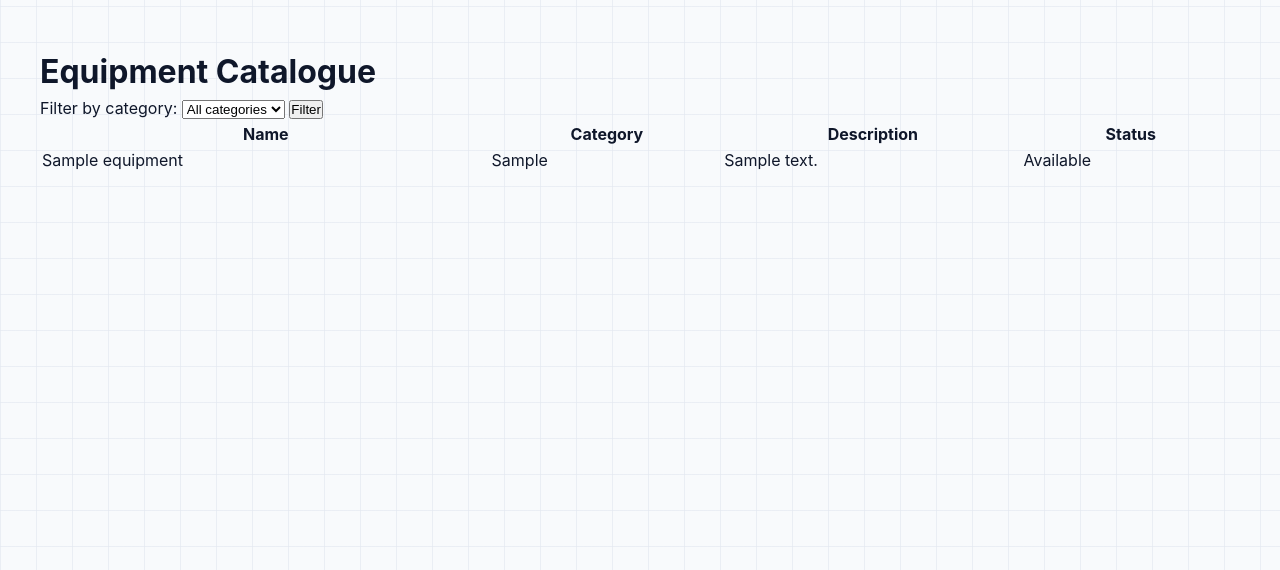
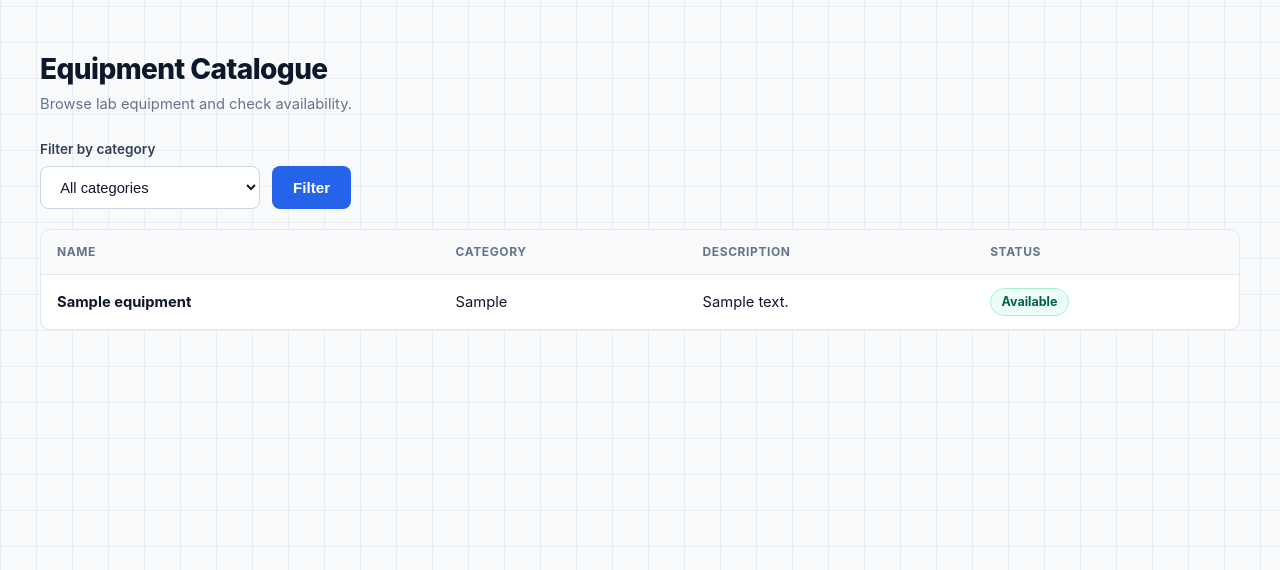
Before and after one commit to ashan2k02/lab-equipment-booking-system, a Flask app: page /equipment/ in a window 1280 px wide. Shown: the part 66-636 px from the top of the page. Run offline with Flask 3, Linux system fonts and the light colour scheme; a user stored in the database is signed in; tables that the repository leaves empty hold one stand-in row (values such as "Sample post").

Commit message:
Restyle equipment list and form pages

```diff
--- a/app/templates/equipment/list.html
+++ b/app/templates/equipment/list.html
@@ -1,24 +1,32 @@
 {% extends "base.html" %}
+{% block title %}Equipment Catalogue{% endblock %}
 {% block content %}
-<h1>Equipment Catalogue</h1>
+<div class="page-header">
+  <div>
+    <h1 class="page-title">Equipment Catalogue</h1>
+    <p class="page-subtitle">Browse lab equipment and check availability.</p>
+  </div>
+  {% if current_user.is_staff %}
+  <a class="btn btn-primary" href="{{ url_for('equipment.add_equipment') }}">+ Add equipment</a>
+  {% endif %}
+</div>
 
-<form method="get" action="{{ url_for('equipment.list_equipment') }}">
-  <label for="category">Filter by category:</label>
-  <select name="category" id="category">
+<form method="get" action="{{ url_for('equipment.list_equipment') }}" class="filter-bar">
+  <div class="form-group">
+    <label class="form-label" for="category">Filter by category</label>
+    <select class="form-control" name="category" id="category">
       <option value="">All categories</option>
       {% for cat in categories %}
       <option value="{{ cat }}" {% if cat == selected_category %}selected{% endif %}>{{ cat }}</option>
       {% endfor %}
     </select>
-  <button type="submit">Filter</button>
+  </div>
+  <button class="btn btn-primary" type="submit">Filter</button>
 </form>
 
-{% if current_user.is_staff %}
-<p><a href="{{ url_for('equipment.add_equipment') }}">+ Add equipment</a></p>
-{% endif %}
-
 {% if items %}
-<table>
+<div class="table-wrap">
+  <table class="data-table">
     <thead>
       <tr>
         <th>Name</th>
@@ -31,23 +39,28 @@
     <tbody>
       {% for item in items %}
       <tr>
-      <td>{{ item.name }}</td>
+        <td><strong>{{ item.name }}</strong></td>
         <td>{{ item.category }}</td>
         <td>{{ item.description or "" }}</td>
-      <td>{{ item.status }}</td>
+        <td>
+          <span class="badge {% if item.status == 'Available' %}badge-available{% else %}badge-out{% endif %}">{{ item.status }}</span>
+        </td>
         {% if current_user.is_staff %}
         <td>
-        <a href="{{ url_for('equipment.edit_equipment', equipment_id=item.id) }}">Edit</a>
-        <form method="post" action="{{ url_for('equipment.delete_equipment', equipment_id=item.id) }}" style="display:inline" onsubmit="return confirm('Delete this equipment?');">
-          <button type="submit">Delete</button>
+          <div class="actions">
+            <a class="btn btn-secondary btn-sm" href="{{ url_for('equipment.edit_equipment', equipment_id=item.id) }}">Edit</a>
+            <form class="inline-form" method="post" action="{{ url_for('equipment.delete_equipment', equipment_id=item.id) }}" onsubmit="return confirm('Delete this equipment?');">
+              <button class="btn btn-danger btn-sm" type="submit">Delete</button>
             </form>
+          </div>
         </td>
         {% endif %}
       </tr>
       {% endfor %}
     </tbody>
   </table>
+</div>
 {% else %}
-<p>No equipment found.</p>
+<div class="card empty-state">No equipment found.</div>
 {% endif %}
 {% endblock %}
```
Also changed, not shown: app/templates/equipment/form.html (+26 -19 lines). Lines whose indentation alone changed are shown as unchanged.
